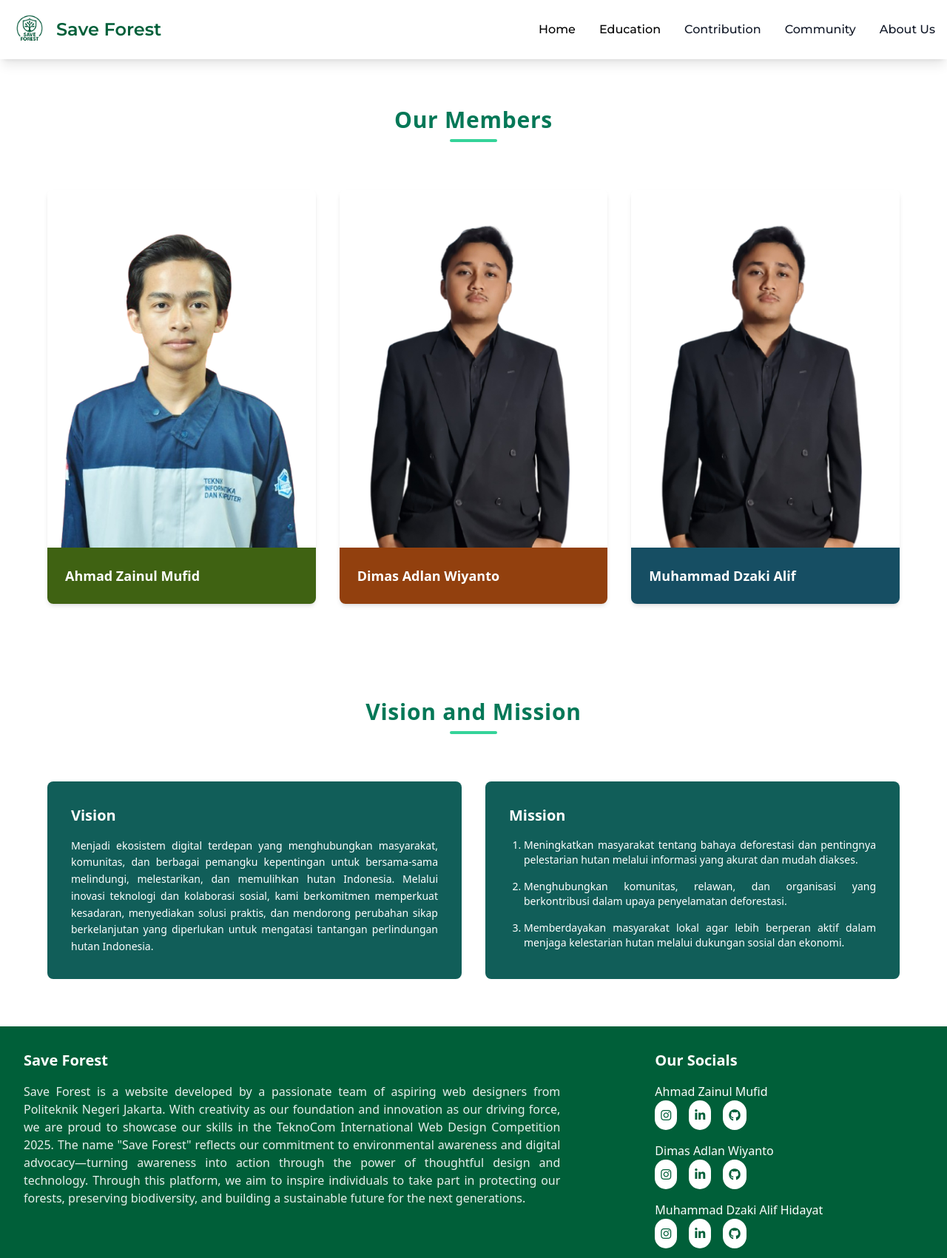
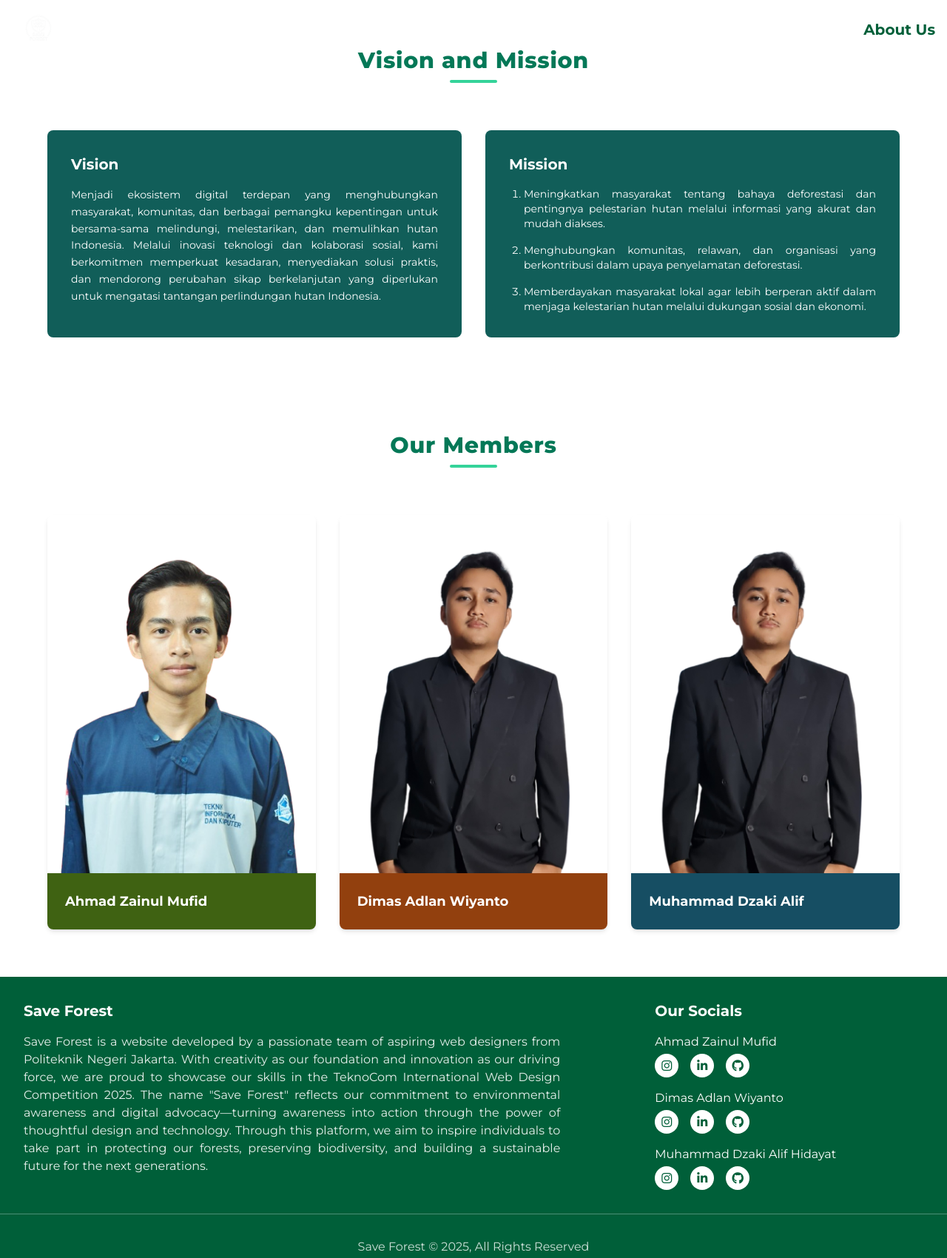
Before and after one commit to ahmadzainulmufid/Save-Forest, a website: page aboutus.html in a window 1280 px wide. Shown: the top 1700 px of the page at 74% size. Drawn offline with nearby package versions, Linux system fonts and the light colour scheme.

Commit message:
update footer icon dan mb, font fixed montserrat, visi misi naik keatas

```diff
--- a/aboutus.html
+++ b/aboutus.html
@@ -16,85 +16,129 @@
       href="https://cdnjs.cloudflare.com/ajax/libs/font-awesome/6.0.0-beta3/css/all.min.css"
     />
   </head>
-  <body>
-    <nav class="shadow-lg font-montserrat">
-      <div
-        class="max-w-screen-xl flex flex-wrap items-center justify-between mx-auto p-4"
-      >
-        <a href="/" class="flex items-center space-x-3 rtl:space-x-reverse">
-          <img src="assets/images/logo.png" class="w-12" alt="Save Forest" />
-          <span
-            class="self-center text-2xl font-semibold whitespace-nowrap text-hijau"
-            >Save Forest</span
-          >
+  <body class="bg-white font-montserrat">
+    <!-- navbar -->
+  <nav id="mainNavbar"
+      class="fixed top-0 left-0 w-full z-50 transition-all duration-300 bg-white md:bg-transparent font-montserrat">
+      <div class="max-w-screen-xl flex flex-wrap items-center justify-between mx-auto p-4">
+        <a href="/index.html" class="flex items-center space-x-3 rtl:space-x-reverse">
+          <img src="assets/images/logo.png" class="logo-hijau w-12 transition-all duration-300 md:hidden" alt="Save Forest" />
+          <img src="assets/images/logo-putih.png" class="logo-putih hidden w-12 transition-all duration-300 md:block" alt="Save Forest" />
+          <span id="navBrand" class="self-center text-2xl font-semibold whitespace-nowrap transition-colors duration-300 text-hijau md:text-white">
+            Save Forest
+          </span>
         </a>
-        <button
-          data-collapse-toggle="navbar-default"
-          type="button"
-          class="inline-flex items-center p-2 w-10 h-10 justify-center text-md text-hijau rounded-lg md:hidden ring-2 ring-hijau"
-          aria-controls="navbar-default"
-          aria-expanded="false"
-        >
-          <span class="sr-only">Open main menu</span>
-          <svg
-            class="w-5 h-5"
-            aria-hidden="true"
-            xmlns="http://www.w3.org/2000/svg"
-            fill="none"
-            viewBox="0 0 17 14"
-          >
-            <path
-              stroke="currentColor"
-              stroke-linecap="round"
-              stroke-linejoin="round"
-              stroke-width="2"
-              d="M1 1h15M1 7h15M1 13h15"
-            />
-          </svg>
+        <button onclick="toggleMenu()"
+            type="button"
+            class="inline-flex items-center p-2 w-10 h-10 justify-center text-md text-hijau rounded-lg md:hidden ring-2 ring-hijau z-50"
+            aria-controls="navbar-default"
+            aria-expanded="false">
+            <span class="sr-only">Open main menu</span>
+            <!-- Hamburger icon -->
+            <svg id="iconHamburger" class="w-5 h-5 block transition duration-700 ease-in-out" xmlns="http://www.w3.org/2000/svg" fill="none" viewBox="0 0 17 14">
+              <path stroke="currentColor" stroke-linecap="round" stroke-linejoin="round" stroke-width="2" d="M1 1h15M1 7h15M1 13h15"/>
+            </svg>
+            <!-- X icon diperbesar dan diberi transisi -->
+            <svg id="iconClose" class="w-7 h-7 hidden transition duration-700 ease-in-out" xmlns="http://www.w3.org/2000/svg" fill="none" viewBox="0 0 24 24">
+              <path stroke="currentColor" stroke-width="2" stroke-linecap="round" stroke-linejoin="round" d="M6 18L18 6M6 6l12 12"/>
+            </svg>
         </button>
-        <div class="hidden w-full md:block md:w-auto" id="navbar-default">
-          <ul
-            class="font-medium flex flex-col p-4 md:p-0 mt-3 rounded-lg md:flex-row md:space-x-8 rtl:space-x-reverse md:mt-0 md:border-0"
-          >
+        <div class="fixed top-[5rem] right-0 h-full w-full bg-white z-40 transform translate-x-full transition-transform duration-300 md:static md:translate-x-0 md:bg-transparent md:w-auto md:block" id="navbar-default">
+          <ul class="font-medium flex flex-col items-center justify-center gap-6 p-4 md:p-0 mt-3 rounded-lg md:flex-row md:space-x-8 rtl:space-x-reverse md:mt-0 md:border-0">
             <li>
-              <a
-                href="index.html"
-                class="block py-2 px-3 rounded-sm md:p-0 md:hover:text-aksen"
-                >Home</a
-              >
+              <a href="/index.html" id="navHome"
+                class="nav-link block py-2 px-3 rounded-sm md:p-0 transition-colors duration-300 text-xl text-coklat md:text-white md:hover:text-coklat">
+                Home
+              </a>
             </li>
             <li>
-              <a
-                href="/education.html"
-                class="block py-2 px-3 rounded-sm md:hover:text-aksen md:p-0"
-                >Education</a
-              >
+              <a href="/education.html"
+                class="nav-link block py-2 px-3 rounded-sm md:p-0 transition-colors duration-300 text-xl text-coklat md:text-white md:hover:text-coklat">
+                Education
+              </a>
             </li>
             <li>
-              <a
-                href="/contribution.html"
-                class="block py-2 px-3 text-gray-900 rounded-sm md:border-0 md:hover:text-aksen md:p-0"
-                >Contribution</a
-              >
+              <a href="/contribution.html"
+                class="nav-link block py-2 px-3 rounded-sm md:p-0 transition-colors duration-300 text-xl text-coklat md:text-white md:hover:text-coklat">
+                Contribution
+              </a>
             </li>
             <li>
-              <a
-                href="/community.html"
-                class="block py-2 px-3 text-gray-900 rounded-sm md:border-0 md:hover:text-aksen md:p-0"
-                >Community</a
-              >
+              <a href="/community.html"
+                class="nav-link block py-2 px-3 rounded-sm md:p-0 transition-colors duration-300 text-xl text-coklat md:text-white md:hover:text-coklat">
+                Community
+              </a>
             </li>
             <li>
-              <a
-                href="/aboutus.html"
-                class="block py-2 px-3 text-gray-900 rounded-sm md:border-0 md:hover:text-aksen md:p-0 text-hijau"
-                >About Us</a
-              >
+              <a href="/aboutus.html"
+                class="nav-link block py-2 px-3 rounded-sm md:p-0 transition-colors duration-300 text-xl font-bold text-hijau md:text-hijau md:hover:text-coklat">
+                About Us
+              </a>
             </li>
           </ul>
         </div>
       </div>
-    </nav>
+  </nav>
+
+
+    <!-- Vision and Mission Section -->
+    <section class="py-16 px-6">
+      <div
+        class="max-w-6xl mx-auto"
+        data-aos="fade-up"
+        data-aos-duration="1000"
+        data-aos-once="true"
+      >
+        <div class="mb-16 flex flex-col items-center">
+          <h2
+            class="text-2xl md:text-3xl font-extrabold text-emerald-700 tracking-wide"
+          >
+            Vision and Mission
+          </h2>
+          <span class="mt-2 w-16 h-1 bg-emerald-400 rounded"></span>
+        </div>
+
+        <div class="grid grid-cols-1 md:grid-cols-2 gap-8">
+          <!-- Vision Column -->
+          <div class="bg-teal-800 p-8 rounded-lg text-white">
+            <h3 class="text-xl font-bold mb-4">Vision</h3>
+            <p
+              class="text-sm text-white leading-relaxed text-justify text-left font-montserrat"
+            >
+              Menjadi ekosistem digital terdepan yang menghubungkan masyarakat,
+              komunitas, dan berbagai pemangku kepentingan untuk bersama-sama
+              melindungi, melestarikan, dan memulihkan hutan Indonesia. Melalui
+              inovasi teknologi dan kolaborasi sosial, kami berkomitmen
+              memperkuat kesadaran, menyediakan solusi praktis, dan mendorong
+              perubahan sikap berkelanjutan yang diperlukan untuk mengatasi
+              tantangan perlindungan hutan Indonesia.
+            </p>
+          </div>
+
+          <!-- Mission Column -->
+          <div class="bg-teal-800 p-8 rounded-lg text-white">
+            <h3 class="text-xl font-bold mb-4">Mission</h3>
+            <ol
+              class="text-sm text-white space-y-4 list-decimal pl-5 text-justify text-left font-montserrat"
+            >
+              <li>
+                Meningkatkan masyarakat tentang bahaya deforestasi dan
+                pentingnya pelestarian hutan melalui informasi yang akurat dan
+                mudah diakses.
+              </li>
+              <li>
+                Menghubungkan komunitas, relawan, dan organisasi yang
+                berkontribusi dalam upaya penyelamatan deforestasi.
+              </li>
+              <li>
+                Memberdayakan masyarakat lokal agar lebih berperan aktif dalam
+                menjaga kelestarian hutan melalui dukungan sosial dan ekonomi.
+              </li>
+            </ol>
+          </div>
+        </div>
+      </div>
+    </section>
 
     <!-- Our Members Section -->
     <section class="py-16 px-6">
@@ -189,65 +233,6 @@
       </div>
     </section>
 
-    <!-- Vision and Mission Section -->
-    <section class="py-16 px-6">
-      <div
-        class="max-w-6xl mx-auto"
-        data-aos="fade-up"
-        data-aos-duration="1000"
-        data-aos-once="true"
-      >
-        <div class="mb-16 flex flex-col items-center">
-          <h2
-            class="text-2xl md:text-3xl font-extrabold text-emerald-700 tracking-wide"
-          >
-            Vision and Mission
-          </h2>
-          <span class="mt-2 w-16 h-1 bg-emerald-400 rounded"></span>
-        </div>
-
-        <div class="grid grid-cols-1 md:grid-cols-2 gap-8">
-          <!-- Vision Column -->
-          <div class="bg-teal-800 p-8 rounded-lg text-white">
-            <h3 class="text-xl font-bold mb-4">Vision</h3>
-            <p
-              class="text-sm text-white leading-relaxed text-justify text-left"
-            >
-              Menjadi ekosistem digital terdepan yang menghubungkan masyarakat,
-              komunitas, dan berbagai pemangku kepentingan untuk bersama-sama
-              melindungi, melestarikan, dan memulihkan hutan Indonesia. Melalui
-              inovasi teknologi dan kolaborasi sosial, kami berkomitmen
-              memperkuat kesadaran, menyediakan solusi praktis, dan mendorong
-              perubahan sikap berkelanjutan yang diperlukan untuk mengatasi
-              tantangan perlindungan hutan Indonesia.
-            </p>
-          </div>
-
-          <!-- Mission Column -->
-          <div class="bg-teal-800 p-8 rounded-lg text-white">
-            <h3 class="text-xl font-bold mb-4">Mission</h3>
-            <ol
-              class="text-sm text-white space-y-4 list-decimal pl-5 text-justify text-left"
-            >
-              <li>
-                Meningkatkan masyarakat tentang bahaya deforestasi dan
-                pentingnya pelestarian hutan melalui informasi yang akurat dan
-                mudah diakses.
-              </li>
-              <li>
-                Menghubungkan komunitas, relawan, dan organisasi yang
-                berkontribusi dalam upaya penyelamatan deforestasi.
-              </li>
-              <li>
-                Memberdayakan masyarakat lokal agar lebih berperan aktif dalam
-                menjaga kelestarian hutan melalui dukungan sosial dan ekonomi.
-              </li>
-            </ol>
-          </div>
-        </div>
-      </div>
-    </section>
-
     <!-- Footer -->
     <footer
       class="bg-hijau text-white py-8 md:pt-8"
@@ -278,69 +263,69 @@
             <h4 class="font-bold text-base md:text-xl mb-4">Our Socials</h4>
             <div class="text-xs md:text-base space-y-4 w-full">
               <div class="flex flex-col">
-                <p class="text-white">Ahmad Zainul Mufid</p>
+                <p class="text-white mb-1">Ahmad Zainul Mufid</p>
                 <div class="social-icons flex md:space-x-4">
                   <a
                     href="https://www.instagram.com/ahmadzainulmfd_/"
-                    class="bg-white text-hijau p-2 rounded-full text-xl md:text-base hover:bg-aksen hover:text-white transition"
+                    class="bg-white text-hijau inline-flex items-center justify-center w-8 h-8 rounded-full hover:bg-aksen hover:text-white transition"
                   >
                     <i class="fa-brands fa-instagram"></i>
                   </a>
                   <a
                     href="https://www.linkedin.com/in/ahmad-zainul-mufid-b29b91219/"
-                    class="bg-white text-hijau p-2 rounded-full text-xl md:text-base hover:bg-aksen hover:text-white transition"
+                    class="bg-white text-hijau inline-flex items-center justify-center w-8 h-8 rounded-full hover:bg-aksen hover:text-white transition"
                   >
                     <i class="fab fa-linkedin-in"></i>
                   </a>
                   <a
                     href="https://github.com/ahmadzainulmufid/"
-                    class="bg-white text-hijau p-2 rounded-full text-xl md:text-base hover:bg-aksen hover:text-white transition"
+                    class="bg-white text-hijau inline-flex items-center justify-center w-8 h-8 rounded-full hover:bg-aksen hover:text-white transition"
                   >
                     <i class="fab fa-github"></i>
                   </a>
                 </div>
               </div>
               <div class="flex flex-col">
-                <p class="text-white">Dimas Adlan Wiyanto</p>
+                <p class="text-white mb-1">Dimas Adlan Wiyanto</p>
                 <div class="social-icons flex md:space-x-4">
                   <a
                     href="https://www.instagram.com/dimasadlan/"
-                    class="bg-white text-hijau p-2 rounded-full text-xl md:text-base hover:bg-aksen hover:text-white transition"
+                    class="bg-white text-hijau inline-flex items-center justify-center w-8 h-8 rounded-full hover:bg-aksen hover:text-white transition"
                   >
                     <i class="fa-brands fa-instagram"></i>
                   </a>
                   <a
                     href="https://www.linkedin.com/in/dimasadlan/"
-                    class="bg-white text-hijau p-2 rounded-full text-xl md:text-base hover:bg-aksen hover:text-white transition"
+                    class="bg-white text-hijau inline-flex items-center justify-center w-8 h-8 rounded-full hover:bg-aksen hover:text-white transition"
                   >
                     <i class="fab fa-linkedin-in"></i>
                   </a>
                   <a
                     href="https://github.com/DimasAdlan13"
-                    class="bg-white text-hijau p-2 rounded-full text-xl md:text-base hover:bg-aksen hover:text-white transition"
+                    class="bg-white text-hijau inline-flex items-center justify-center w-8 h-8 rounded-full hover:bg-aksen hover:text-white transition"
                   >
                     <i class="fab fa-github"></i>
                   </a>
                 </div>
               </div>
               <div class="flex flex-col">
-                <p class="text-white">Muhammad Dzaki Alif Hidayat</p>
+                <p class="text-white mb-1">Muhammad Dzaki Alif Hidayat</p>
                 <div class="social-icons flex md:space-x-4">
                   <a
                     href="https://www.instagram.com/dzakialiff/"
-                    class="bg-white text-hijau p-2 rounded-full text-xl md:text-base hover:bg-aksen hover:text-white transition"
+                    class="bg-white text-hijau inline-flex items-center justify-center w-8 h-8 rounded-full hover:bg-aksen hover:text-white transition"
                   >
                     <i class="fa-brands fa-instagram"></i>
                   </a>
                   <a
                     href="https://www.linkedin.com/in/muhammad-dzaki-alif-hidayat-83365023b/"
-                    class="bg-white text-hijau p-2 rounded-full text-xl md:text-base hover:bg-aksen hover:text-white transition"
+                    class="bg-white text-hijau inline-flex items-center justify-center w-8 h-8 rounded-full hover:bg-aksen hover:text-white transition"
                   >
                     <i class="fab fa-linkedin-in"></i>
                   </a>
                   <a
                     href="https://github.com/dzakialif"
-                    class="bg-white text-hijau p-2 rounded-full text-xl md:text-base hover:bg-aksen hover:text-white transition"
+                    class="bg-white text-hijau inline-flex items-center justify-center w-8 h-8 rounded-full hover:bg-aksen hover:text-white transition"
                   >
                     <i class="fab fa-github"></i>
                   </a>
--- a/tailwind.config.js
+++ b/tailwind.config.js
@@ -20,7 +20,7 @@ module.exports = {
         coklat: '#A16D28'
       },
       fontFamily: {
-        montserrat: ['Montserrat', 'sans-serif']
+        montserrat: ['Montserrat', 'sans-serif'],
       }
     },
   },
```
Also changed, not shown: assets/js/counter.js (added, +55 -0 lines), education.html (+12 -12 lines), index.html (+16 -15 lines).
